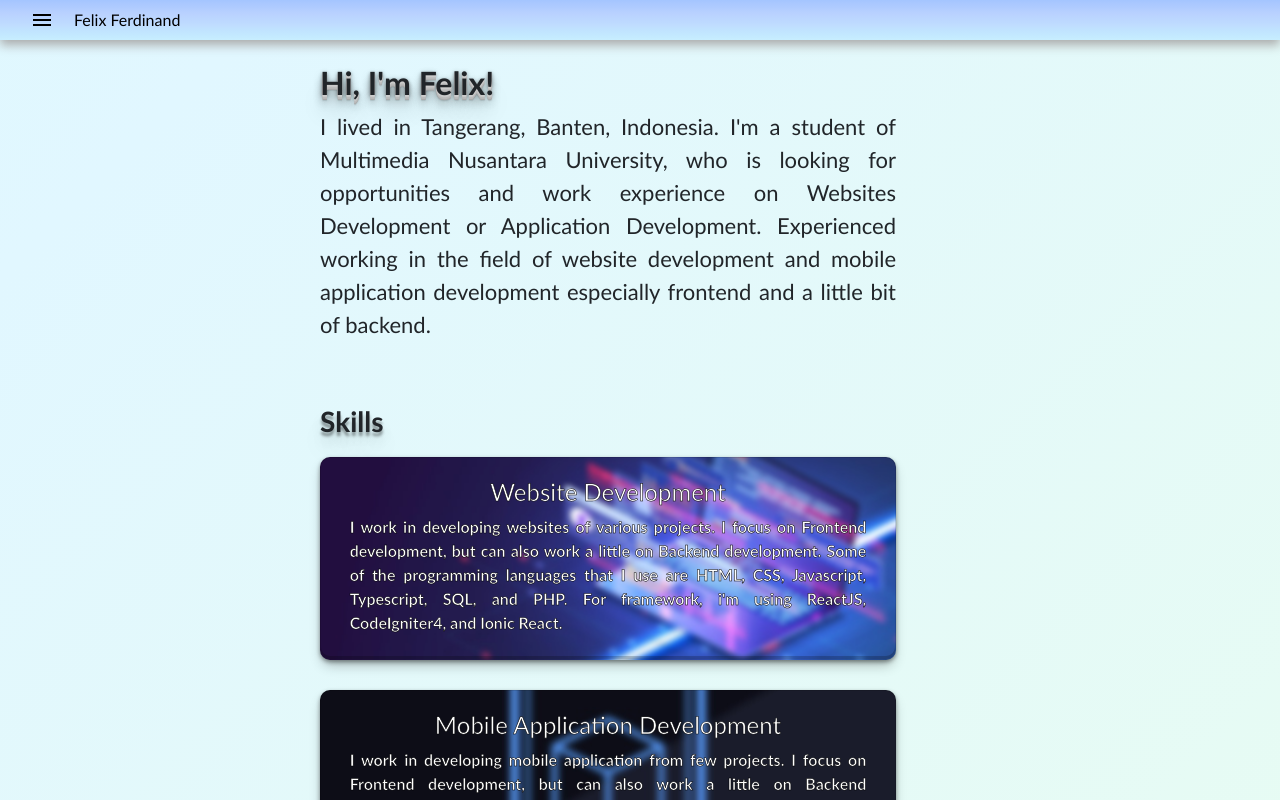
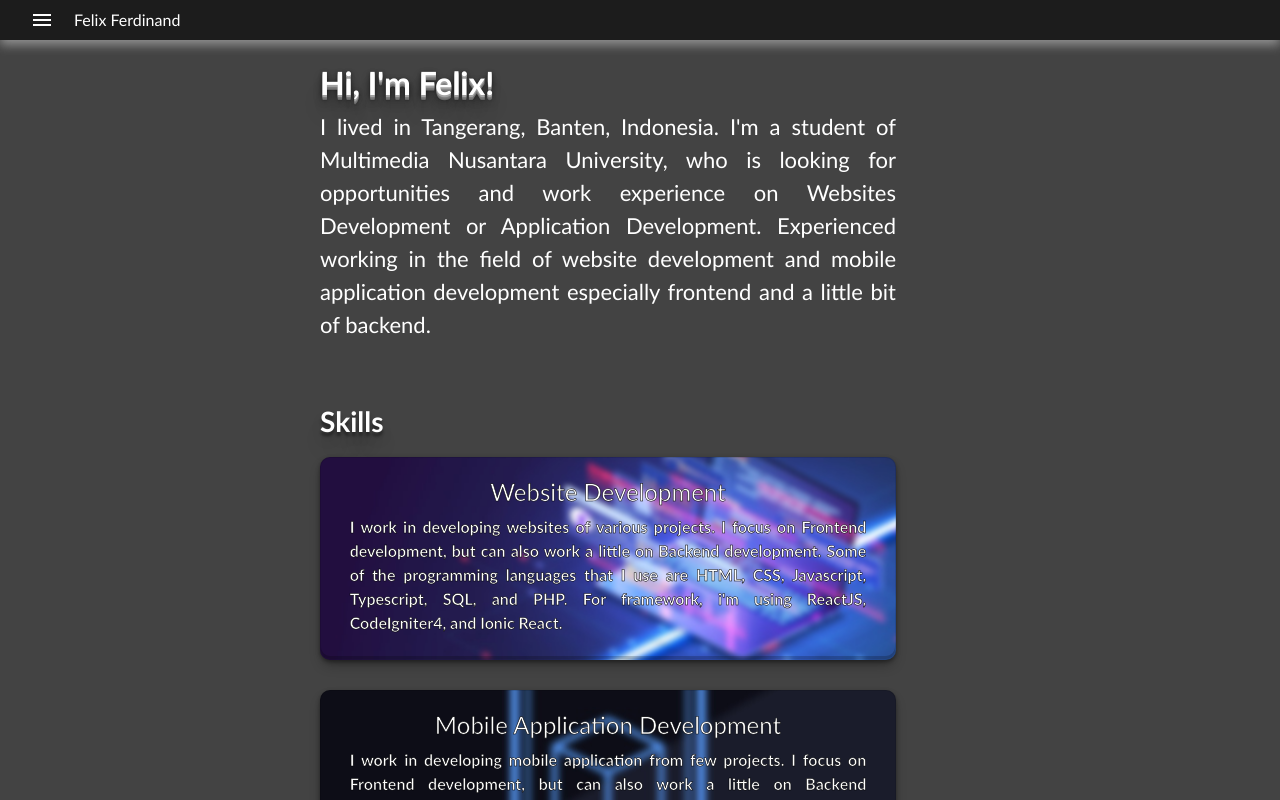
Before and after one commit to FelixFer/MyPortfolio, a React (Create React App) app: page / in a window 1280 px wide. Shown: the top 800 px of the page. Built offline with nearby package versions, Linux system fonts and the light colour scheme.

Commit message:
color update (again)

```diff
--- a/src/App.css
+++ b/src/App.css
@@ -4,7 +4,8 @@
 
 .App {
     width: 100vw;
-    background: linear-gradient(-45deg, #fae1d9, #ebffea, #e1f7ff, #d7fff6);
+    /* background: linear-gradient(-45deg, #fae1d9, #ebffea, #e1f7ff, #d7fff6); */
+    background-color: #434343;
 	background-size: 400% 400%;
 	animation: gradient 8s ease infinite;
 }
@@ -30,8 +31,9 @@ body {
     position: fixed;
     height: 100%;
     width: 250px;
-    background-image: linear-gradient(to bottom, #b0fffe, #aefbff, #aef7ff, #aef2ff, #afeeff, #b2edff, #b6ebff, #b9eaff, #beecff, #c3edff, #c7efff, #ccf0ff);
+    /* background-image: linear-gradient(to bottom, #b0fffe, #aefbff, #aef7ff, #aef2ff, #afeeff, #b2edff, #b6ebff, #b9eaff, #beecff, #c3edff, #c7efff, #ccf0ff); */
     /* background-image: linear-gradient(to bottom, #536767, #566b6c, #5a6e71, #5d7275, #61757a, #66797f, #6b7e84, #708289, #778890, #7d8f96, #84959d, #8b9ca4); */
+    background-color: #0e0e0e;
     z-index: 1;
 }
 
@@ -48,7 +50,7 @@ body {
     margin: 0;
     display: flex;
     flex-direction: row;
-    color: rgb(63, 63, 63);
+    color: rgb(222, 222, 222);
     justify-content: center;
     align-items: center;
 }
@@ -65,17 +67,18 @@ body {
     position: fixed;
     top: 0;
     z-index: 1;
-    box-shadow: 0px 5px 10px 0px #aaa;
+    box-shadow: 0px 5px 10px 0px rgb(145, 145, 145);
 }
 
 .btnbar {
     width: 100vw;
     height: 40px;
-    background-image: linear-gradient(to top, #c8eeff, #c4eaff, #c2e6ff, #c0e2ff, #c0ddff, #bdd9ff, #bbd6ff, #bad2ff, #b5cfff, #afcbff, #aac8ff, #a4c5ff);
+    /* background-image: linear-gradient(to top, #c8eeff, #c4eaff, #c2e6ff, #c0e2ff, #c0ddff, #bdd9ff, #bbd6ff, #bad2ff, #b5cfff, #afcbff, #aac8ff, #a4c5ff); */
+    background-color: #1c1c1c;
     margin: 0;
     display: flex;
     flex-direction: row;
-    color: black;
+    color: white;
     justify-content:start;
     align-items:center;
     text-decoration: none;
@@ -83,7 +86,7 @@ body {
 }
 
 .btnbar:hover {
-    color: #000;
+    color: white;
 }
 
 .btnbar #icon {
@@ -123,13 +126,13 @@ body {
     margin: 0;
     display: flex;
     flex-direction: row;
-    color: black;
+    color: white;
     justify-content:start;
     align-items:center;
 }
 
 .closeBtnBar:hover {
-    color: #000;
+    color: white;
 }
 
 .closeBtnBar #icon {
@@ -150,13 +153,13 @@ body {
     margin-right: auto;
     border-radius: 50%;
     width: 50%;
-    border: 4px solid #272133;
+    border: 4px solid #c64e4e;
 }
 
 .email {
     font-weight: bold;
     font-size: 13px;
-    color: #373737;
+    color: #d5d5d5;
     text-align: center;
 }
 
@@ -174,7 +177,7 @@ footer {
     margin-left: 16px;
     font-size: 12px;
     position: fixed;
-    color: #373737;
+    color: rgb(202, 202, 202);
     bottom: 0;
 }
 
@@ -185,7 +188,7 @@ footer {
 }
 
 .icons {
-    color: #000;
+    color: white;
     margin-left: 20px;
     text-decoration: none;
 }
--- a/src/pages/Main.css
+++ b/src/pages/Main.css
@@ -11,12 +11,13 @@
 }
 
 .title {
+    color: #FFFFFF;
     padding-top: 64px;
-    text-shadow: 0 1px 0 #ccc,
-               0 2px 0 #c9c9c9,
-               0 3px 0 #bbb,
-               0 4px 0 #b9b9b9,
-               0 5px 0 #aaa,
+    text-shadow: 0 1px 0 rgb(161, 161, 161),
+               0 2px 0 #a4a4a4,
+               0 3px 0 rgb(126, 126, 126),
+               0 4px 0 #757575,
+               0 5px 0 rgb(103, 103, 103),
                0 6px 1px rgba(0,0,0,.1),
                0 0 5px rgba(0,0,0,.1),
                0 1px 3px rgba(0,0,0,.3),
@@ -27,12 +28,14 @@
 }
 
 .intro {
+    color: #FFFFFF;
     text-align: justify;
     width: 60%;
     font-size: 22px;
 }
 
 .skill-title {
+    color: #FFFFFF;
     font-weight: bold;
     margin-bottom: 18px;
     text-shadow: 0px 4px 3px rgba(0,0,0,0.4),
@@ -83,6 +86,7 @@
 }
 
 .project-title {
+    color: #FFFFFF;
     margin-bottom: 20px;
     text-shadow: 0px 4px 3px rgba(0,0,0,0.4),
                  0px 8px 13px rgba(0,0,0,0.1),
```
